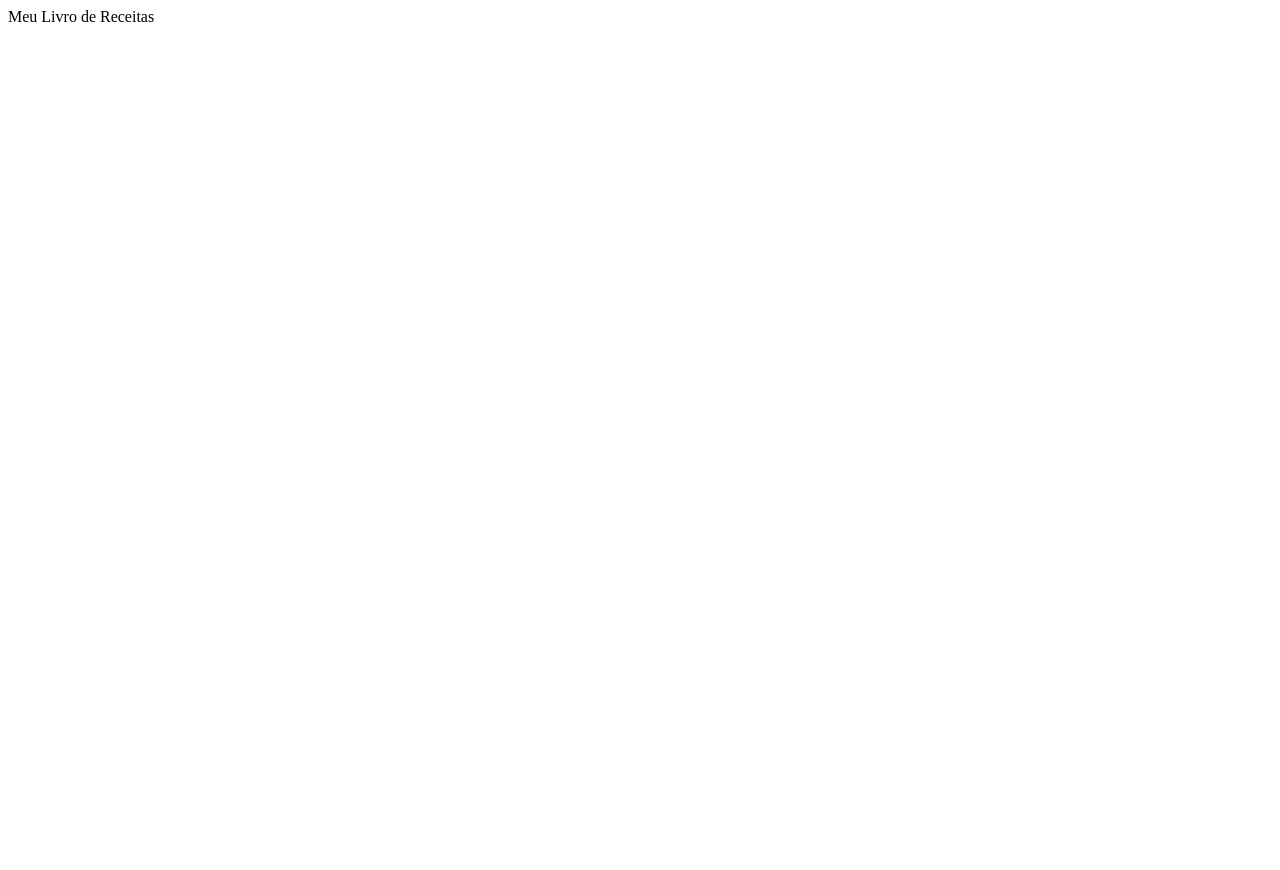
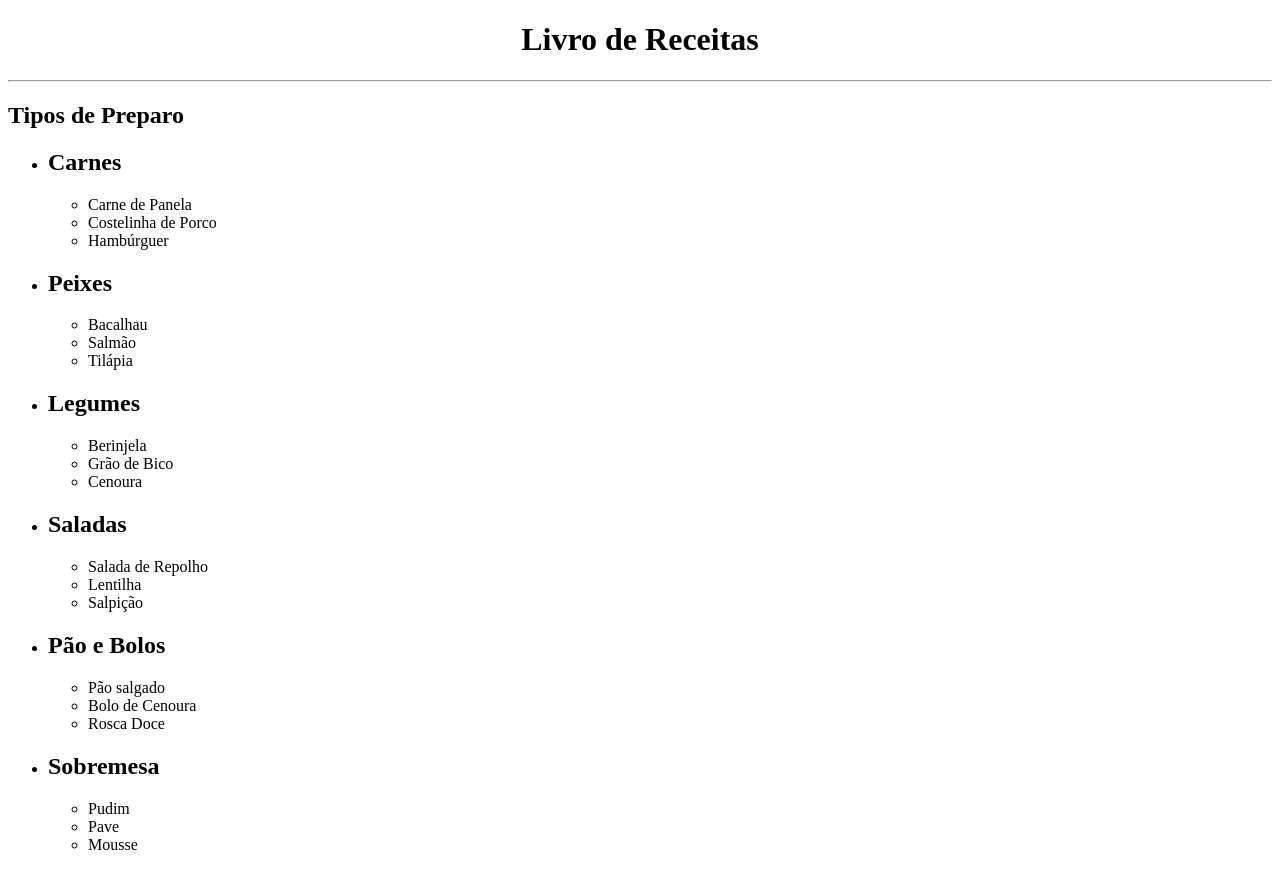
Before and after one commit to RenatoAnjo/Livro-Receita, a plain HTML site: page index.html in a window 1280 px wide. Before the commit the page ends 800 px from the top, so only its background shows below. Drawn offline with Linux system fonts and the light colour scheme.

Commit message:
Atualizacao do README e novas funcoes de lista no index

```diff
--- a/index.html
+++ b/index.html
@@ -7,6 +7,53 @@
     <title>Livro de Receitas</title>
 </head>
 <body>
-    Meu Livro de Receitas
+    <center><h1>Livro de Receitas</h1><hr></center>
+    <p><strong><h2>Tipos de Preparo</h2></strong></p>
+<ul>
+    <li><strong><h2>Carnes</h2></strong>
+        <ul>
+            <li>Carne de Panela</li>
+            <li>Costelinha de Porco</li>
+            <li>Hambúrguer</li>
+        </ul>
+    </li>
+    <li><strong><h2>Peixes</h2></strong>
+        <ul>
+            <li>Bacalhau</li>
+            <li>Salmão</li>
+            <li>Tilápia</li>
+        </ul>
+    </li>
+    <li><strong><h2>Legumes</h2></strong>
+        <ul>
+            <li>Berinjela</li>
+            <li>Grão de Bico</li>
+            <li>Cenoura</li>
+        </ul>
+    </li>
+    <li><strong><h2>Saladas</h2></strong>
+        <ul>
+            <li>Salada de Repolho</li>
+            <li>Lentilha</li>
+            <li>Salpição</li>
+        </ul>
+    </li>
+    <li><strong><h2>Pão e Bolos</h2></strong>
+        <ul>
+            <li>Pão salgado</li>
+            <li>Bolo de Cenoura</li>
+            <li>Rosca Doce</li>
+        </ul>
+    </li>
+    <li><strong><h2>Sobremesa</h2></strong>
+        <ul>
+            <li>Pudim</li>
+            <li>Pave</li>
+            <li>Mousse</li>
+        </ul>
+    </li>
+
+
+</ul>
 </body>
 </html>
```
Also changed, not shown: 1 other file.
